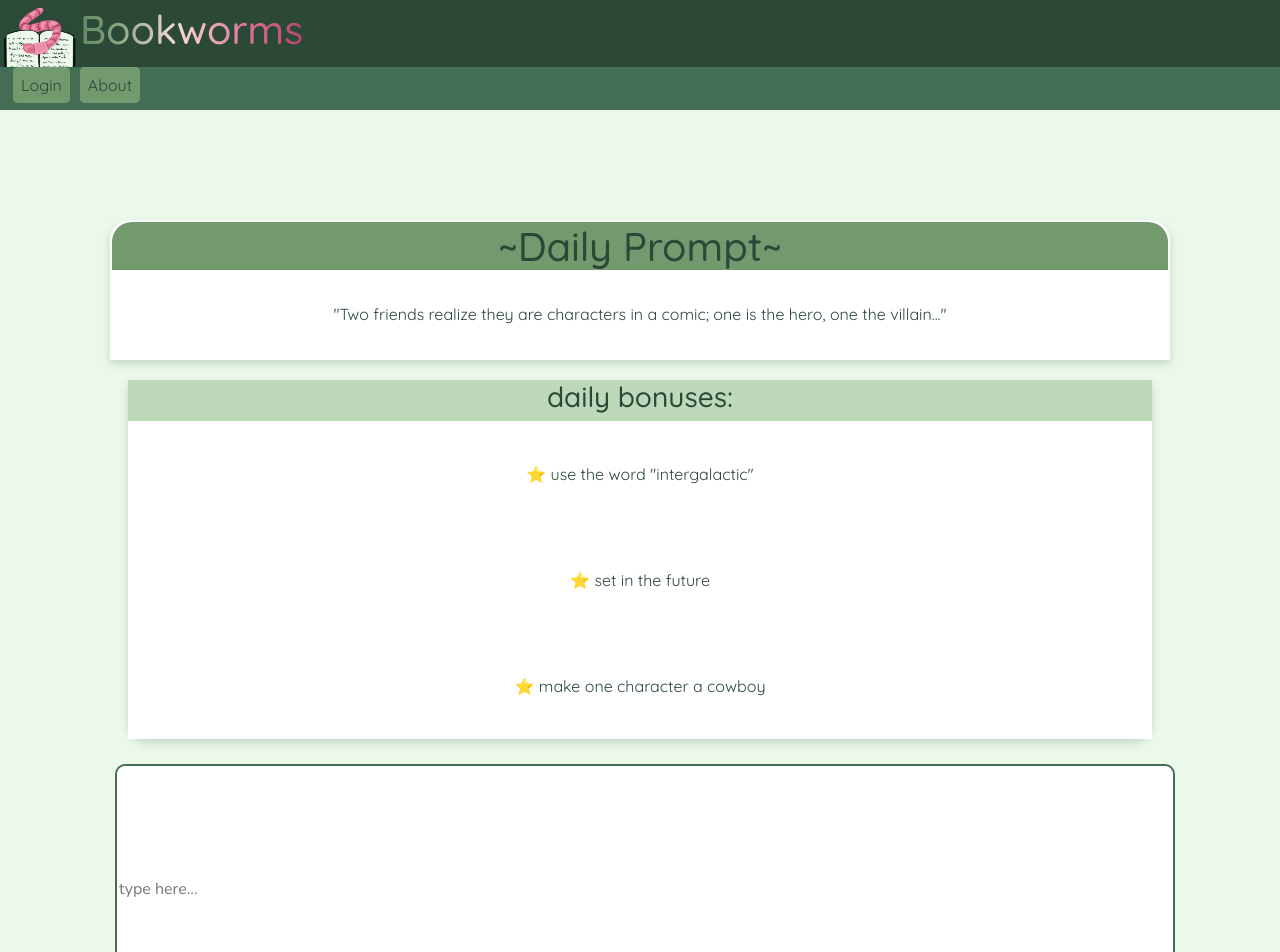
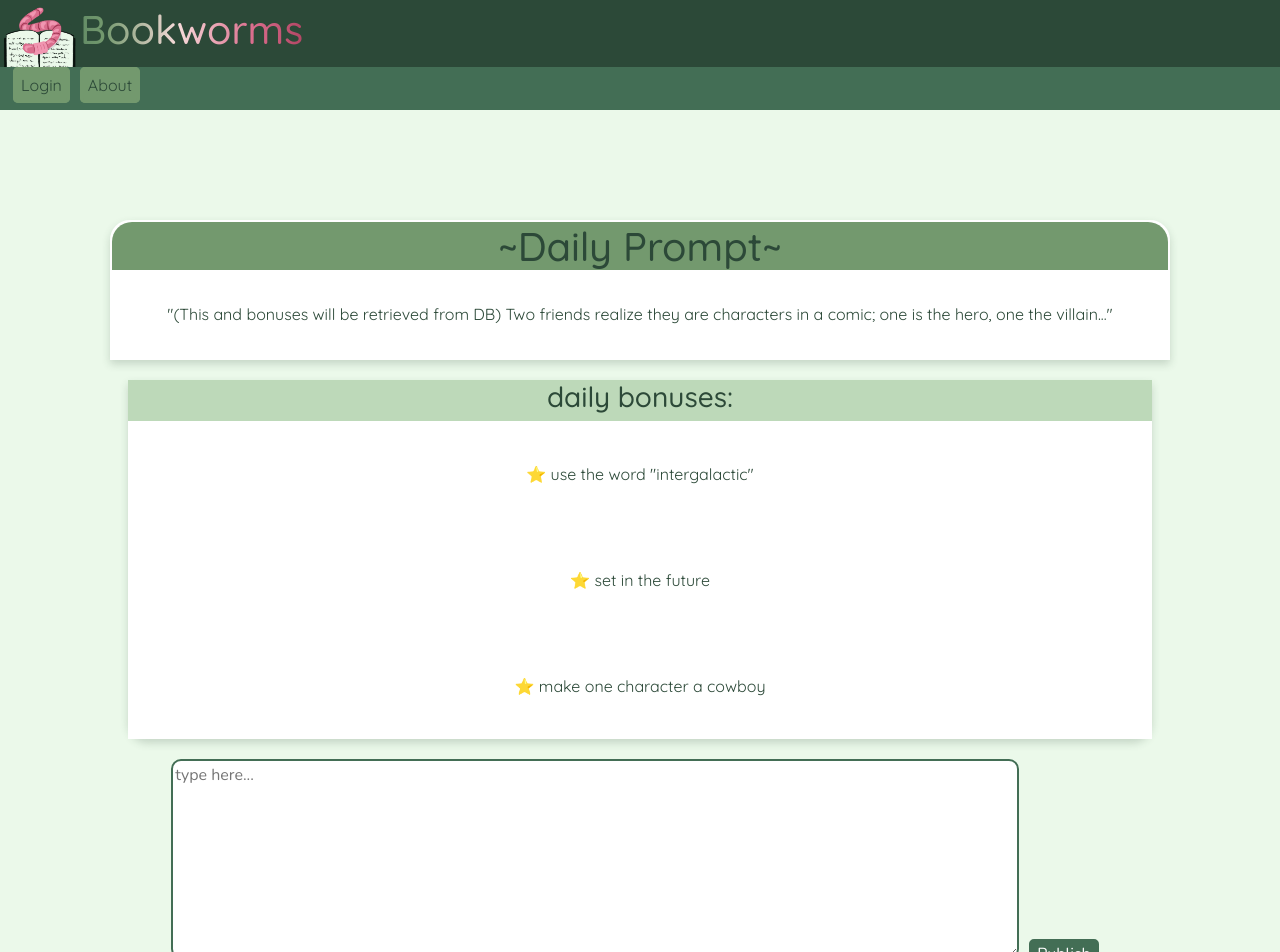
Before and after one commit to abbiesue/Bookworms, a React (Vite) app: page /prompt in a window 1280 px wide. Shown: the top 952 px of the page. Built offline with nearby package versions, Linux system fonts and the light colour scheme.

Commit message:
Prompt now has hardcoded variables for prompt/bonuses, saves response in a saved variable, updated the response state, and routes to the feed page after use.

```diff
--- a/src/app.jsx
+++ b/src/app.jsx
@@ -68,16 +68,17 @@ export default function App() {
                     onAuthChange={(userName, authState) => {
                       setAuthState(authState);
                       setUserName(userName);
-                    }}
-                  />
-                }
-                exact
-              />
-                <Route path='/prompt' element={<Prompt />} />
-                <Route path='/feed' element={<Feed />} />
-                <Route path='/profile' element={<Profile />} />
-                <Route path='/about' element={<About />} />
-                <Route path='*' element={<NotFound />} />
+                    }} />
+                } exact />
+               <Route path='/prompt' element={
+                  <Prompt onRespond={() => {
+                    setResponseState(ResponseState.Responded);
+                  }} />
+                } />
+              <Route path='/feed' element={<Feed />} />
+              <Route path='/profile' element={<Profile />} />
+              <Route path='/about' element={<About />} />
+              <Route path='*' element={<NotFound />} />
             </Routes>
 
             <footer>
--- a/src/prompt/prompt.css
+++ b/src/prompt/prompt.css
@@ -60,16 +60,17 @@ main {
     margin-top: 20px;
 }
 
-.responseForm input {
-    width: 100%;
-    height: 100%;
+textarea {
+    width: 80%;
+    height: 200px;
+    resize: vertical;
     border: var(--medium-green) 2px solid;
     border-radius: 10px;
     font-family: "Nunito";
     transition: all 0.3s ease;
 }
 
-.responseForm input:hover {
+.responseForm textarea:hover {
     background-color: lightgray;
 }
 
--- a/src/prompt/prompt.jsx
+++ b/src/prompt/prompt.jsx
@@ -1,25 +1,45 @@
 import React from 'react';
+import { useNavigate } from 'react-router-dom';
 import './prompt.css'
 
-export function Prompt() {
+export function Prompt(props) {
+  const navigate = useNavigate();
+  const [dailyPrompt, setDailyPrompt] = React.useState(
+    "(This and bonuses will be retrieved from DB) Two friends realize they are characters in a comic; one is the hero, one the villain..."
+  );
+  const [bonuses, setBonuses] = React.useState([
+    'use the word "intergalactic"',
+    "set in the future",
+    "make one character a cowboy",
+  ]);
+  const [response, setResponse] = React.useState('');
+
+  function handlePublish() {
+    localStorage.setItem('response', response);
+    props.onRespond();
+    navigate('/feed');
+  }
+
   return (
     <main>
       <div className="promptContainer" id="dropFirst">
         <h1>~Daily Prompt~</h1>
-        <p>"Two friends realize they are characters in a comic; one is the hero, one the villain..."</p>
+        <p>"{dailyPrompt}"</p>
       </div>
       <div className="bonusContainer" id="dropSecond">
-        <h3>
-          <span>daily bonuses:</span>
-        </h3>
-        <p>⭐️ use the word "intergalactic"</p>
-        <p>⭐️ set in the future</p>
-        <p>⭐️ make one character a cowboy</p>
+        <h3><span>daily bonuses:</span></h3>
+        {bonuses.map((bonus, index) => (
+          <p key={index}>⭐️ {bonus}</p>
+        ))}
       </div>
-      <form method="get" action="feed.html" className="responseForm" id="dropThird">
-          <input type="text" placeholder="type here..." />
-        <button type="submit">Publish</button>
-      </form>
+      <div className="responseForm" id="dropThird">
+        <textarea
+          value={response}
+          onChange={(e) => setResponse(e.target.value)}
+          placeholder="type here..."
+        />
+        <button onClick={handlePublish} disabled={!response}>Publish</button>
+      </div>
     </main>
   );
 }
```
